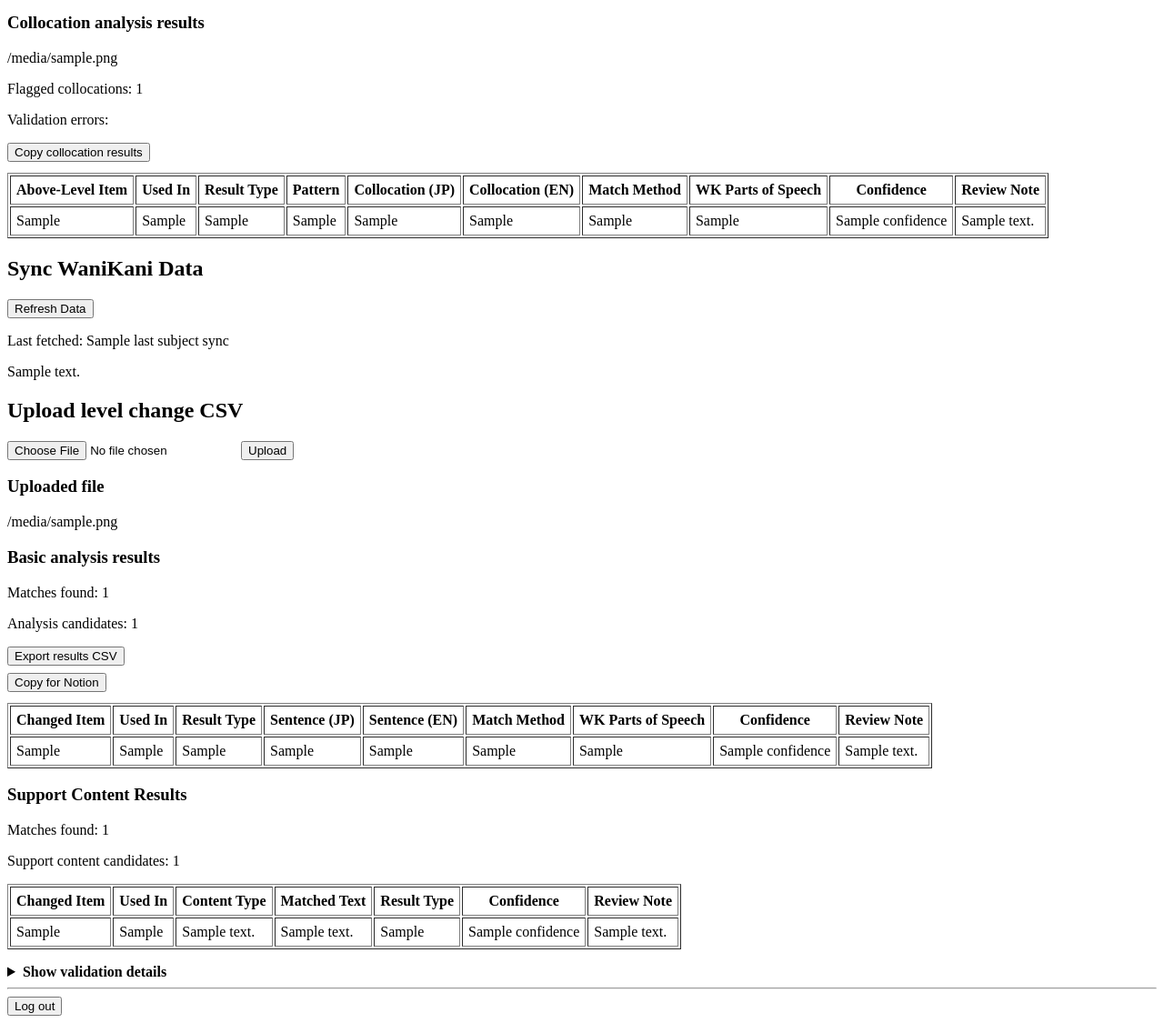
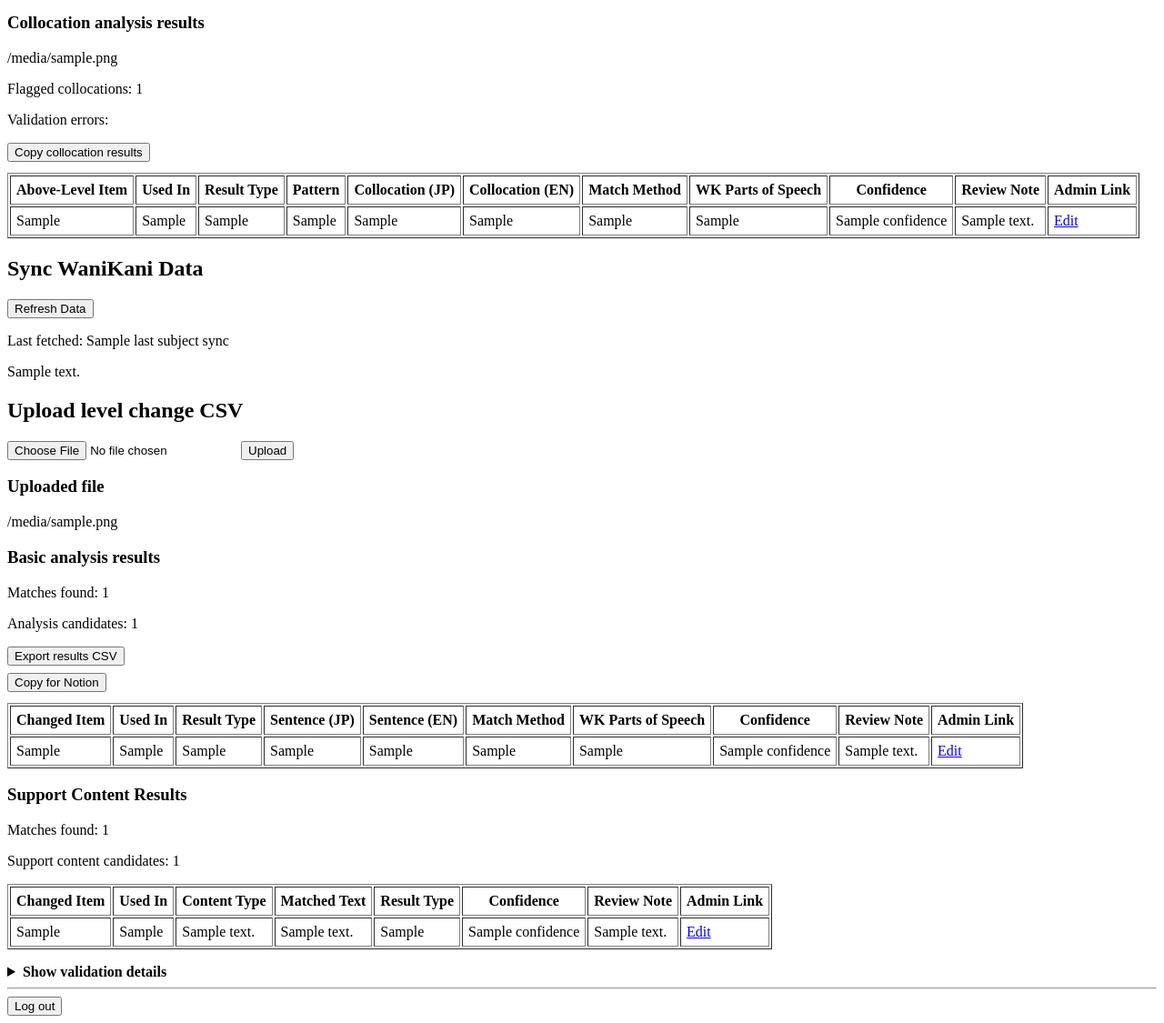
Before and after one commit to tofugukanae/wanikani-impact-checker, a FastAPI app: template templates/dashboard.html in a window 1280 px wide. Shown: the part 224-1349 px from the top of the page at 91% size. Run offline with FastAPI, Linux system fonts and the light colour scheme; the template is opened without the code that fills it: most values are stand-ins (such as "Sample title", 1, 10 or a date in 2020).

Commit message:
Added admin links to the results for editing

```diff
--- a/main.py
+++ b/main.py
@@ -505,6 +505,28 @@ def sort_results_for_display(results):
             result.get("content_type") or "",
         ),
     )
+
+
+def build_admin_url(subject_id, section=None):
+    if not subject_id:
+        return ""
+
+    url = f"https://www.wanikani.com/admin/subjects/{subject_id}"
+
+    if section:
+        url += f"/{section}"
+
+    return url
+
+
+def get_support_admin_section(field_name):
+    if field_name.startswith("meaning_"):
+        return "meaning_support"
+
+    if field_name.startswith("reading_"):
+        return "reading_support"
+
+    return None
 
 
 def extract_context_sentences(subject: Subject):
@@ -1108,6 +1130,7 @@ def run_basic_analysis(candidates, movement_level_map):
                             "confidence": confidence,
                             "review_note": review_note,
                             "used_in_display": f"{subject.characters} ({used_in_level}) {sentence.get('sentence_label', '')}",
+                            "admin_url": build_admin_url(subject.subject_id, "sentences"),
                         }
                     )
 
@@ -1192,6 +1215,10 @@ def run_support_content_analysis(candidates, movement_level_map):
                             "result_type": result_type,
                             "confidence": get_support_confidence(changed_subject_type),
                             "review_note": review_note,
+                            "admin_url": build_admin_url(
+                                subject.subject_id,
+                                get_support_admin_section(content["field_name"]),
+                            ),
                         }
                     )
 
@@ -1228,6 +1255,7 @@ def build_analysis_results_csv(results):
         "wk_parts_of_speech",
         "confidence",
         "review_note",
+        "admin_url",
     ])
 
     for result in results:
@@ -1245,6 +1273,7 @@ def build_analysis_results_csv(results):
         result.get("wk_parts_of_speech", ""),
         result.get("confidence", ""),
         result.get("review_note", ""),
+        result.get("admin_url", ""),
     ])
 
     return output.getvalue()
@@ -1267,6 +1296,7 @@ def build_analysis_results_tsv(results):
         "wk_parts_of_speech",
         "confidence",
         "review_note",
+        "admin_url",
     ])
 
     for result in results:
@@ -1284,6 +1314,7 @@ def build_analysis_results_tsv(results):
             result.get("wk_parts_of_speech", ""),
             result.get("confidence", ""),
             result.get("review_note", ""),
+            result.get("admin_url", ""),
         ])
 
     return output.getvalue()
@@ -1598,6 +1629,7 @@ def run_collocation_analysis(validated_rows, movement_candidates, movement_level
                         "confidence": confidence,
                         "review_note": review_note,
                         "used_in_display": f"{row['subject_characters']} ({used_in_level}) {row['pattern_of_use']}",
+                        "admin_url": build_admin_url(used_in_subject_id, "collocations"),
                         "collocation_id": row["collocation_id"],
                         "pattern_of_use": row["pattern_of_use"],
                     }
--- a/templates/dashboard.html
+++ b/templates/dashboard.html
@@ -50,6 +50,7 @@
         <th>WK Parts of Speech</th>
         <th>Confidence</th>
         <th>Review Note</th>
+        <th>Admin Link</th>
       </tr>
     </thead>
     <tbody>
@@ -65,6 +66,11 @@
         <td>{{ result.wk_parts_of_speech }}</td>
         <td>{{ result.confidence }}</td>
         <td>{{ result.review_note }}</td>
+        <td>
+          {% if result.admin_url %}
+          <a href="{{ result.admin_url }}" target="_blank" rel="noopener noreferrer">Edit</a>
+          {% endif %}
+        </td>
       </tr>
       {% endfor %}
     </tbody>
@@ -175,6 +181,7 @@
         <th>WK Parts of Speech</th>
         <th>Confidence</th>
         <th>Review Note</th>
+        <th>Admin Link</th>
       </tr>
     </thead>
     <tbody>
@@ -189,6 +196,11 @@
         <td>{{ result.wk_parts_of_speech }}</td>
         <td>{{ result.confidence }}</td>
         <td>{{ result.review_note }}</td>
+        <td>
+          {% if result.admin_url %}
+          <a href="{{ result.admin_url }}" target="_blank" rel="noopener noreferrer">Edit</a>
+          {% endif %}
+        </td>
       </tr>
       {% endfor %}
     </tbody>
@@ -207,6 +219,7 @@
         <th>WK Parts of Speech</th>
         <th>Confidence</th>
         <th>Review Note</th>
+        <th>Admin Link</th>
       </tr>
     </thead>
     <tbody>
@@ -221,6 +234,11 @@
         <td>{{ result.wk_parts_of_speech }}</td>
         <td>{{ result.confidence }}</td>
         <td>{{ result.review_note }}</td>
+        <td>
+          {% if result.admin_url %}
+          <a href="{{ result.admin_url }}">Edit</a>
+          {% endif %}
+        </td>
       </tr>
       {% endfor %}
     </tbody>
@@ -242,6 +260,7 @@
         <th>Result Type</th>
         <th>Confidence</th>
         <th>Review Note</th>
+        <th>Admin Link</th>
       </tr>
     </thead>
     <tbody>
@@ -254,6 +273,11 @@
         <td>{{ result.result_type }}</td>
         <td>{{ result.confidence }}</td>
         <td>{{ result.review_note }}</td>
+        <td>
+          {% if result.admin_url %}
+          <a href="{{ result.admin_url }}" target="_blank" rel="noopener noreferrer">Edit</a>
+          {% endif %}
+        </td>
       </tr>
       {% endfor %}
     </tbody>
```
